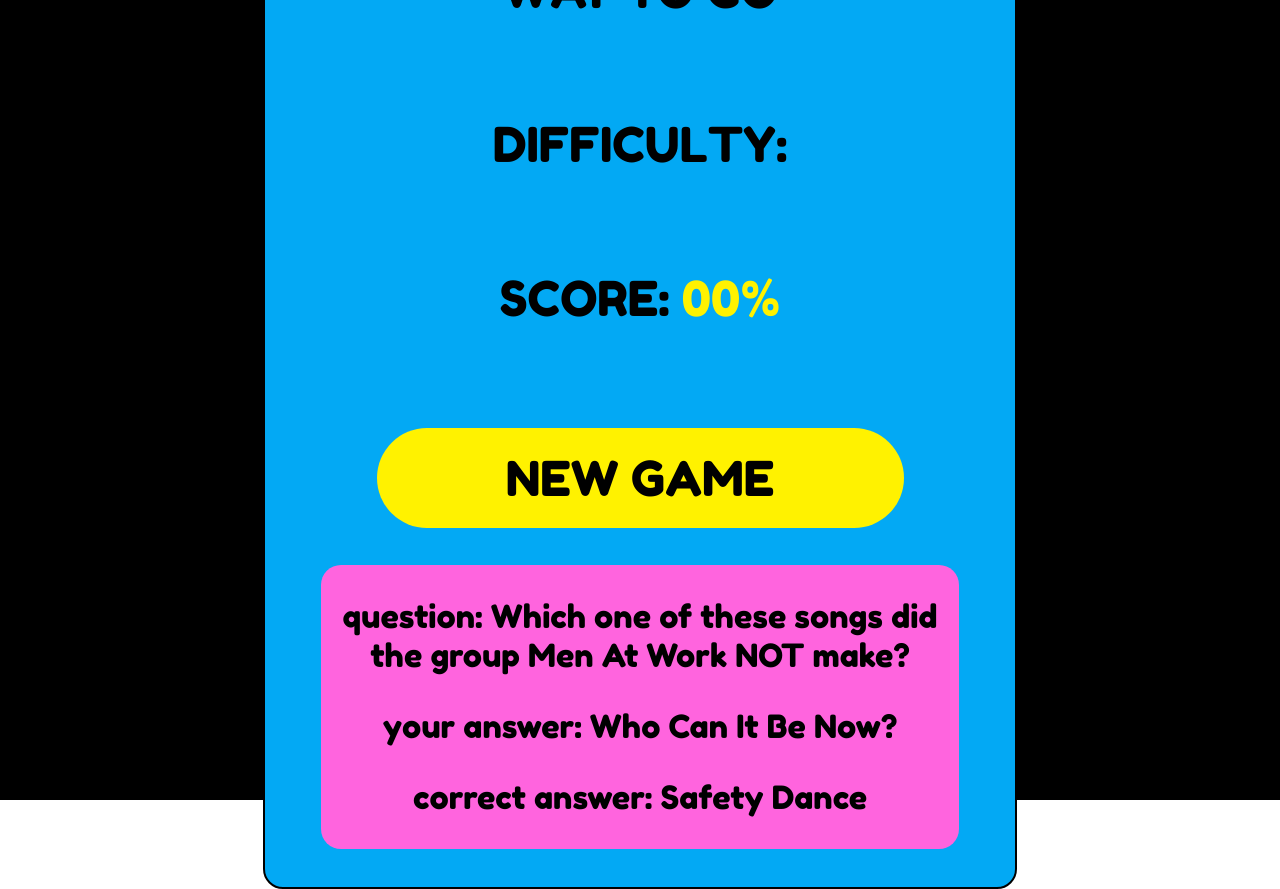
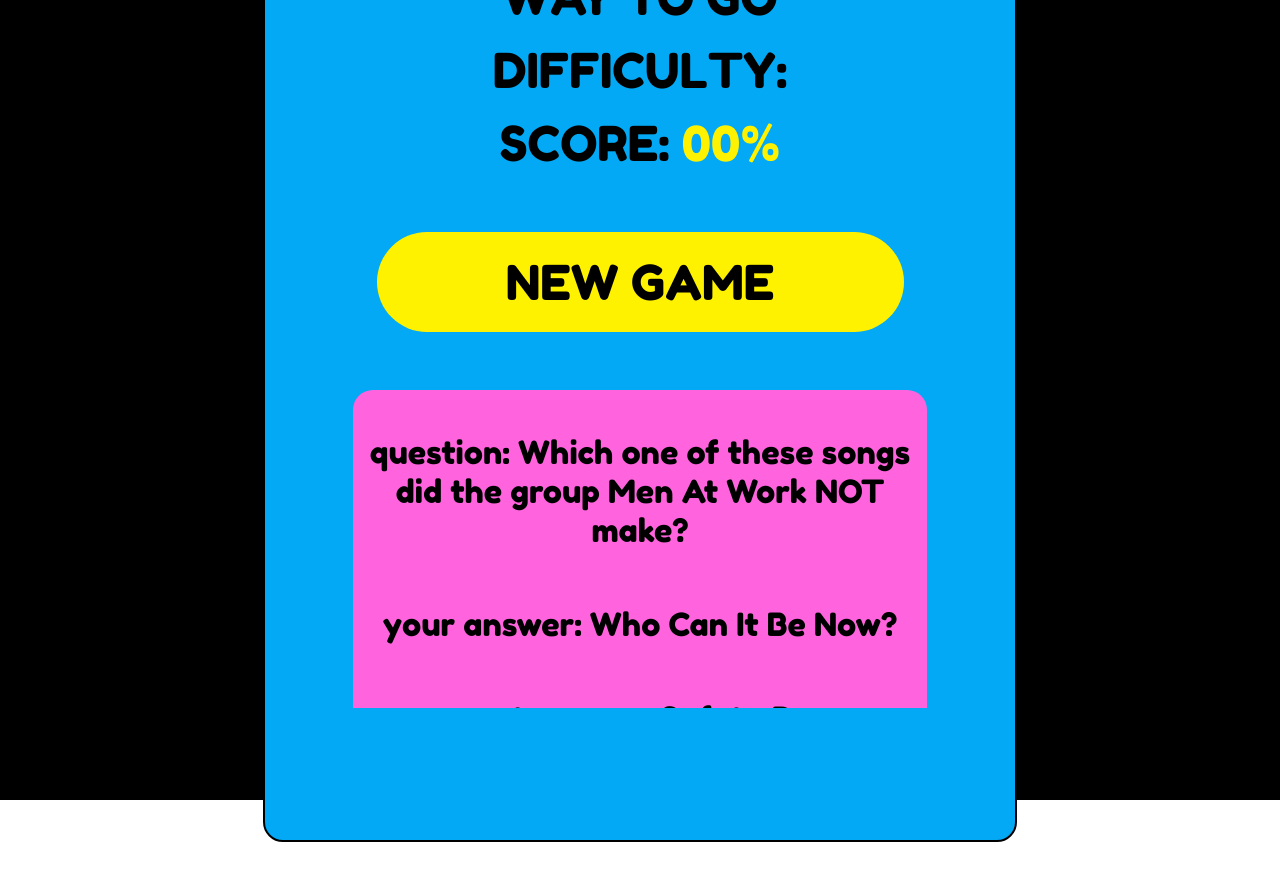
Before and after one commit to ZaneMeroff/mtv_music_trivia, a React (Create React App) app: page /result in a window 1280 px wide. After the commit the page ends 842 px from the top, so only its background shows below. Built offline with nearby package versions, Linux system fonts and the light colour scheme.

Commit message:
Refactor style for missed questions

```diff
--- a/src/Containers/Result/Result.css
+++ b/src/Containers/Result/Result.css
@@ -3,12 +3,13 @@
   flex-direction: column;
   align-items: center;
   justify-content: center;
-  height: 100%;
+  height: 85%;
 }
 
 .result-text{
   font-size: 300%;
   text-transform: uppercase;
+  margin: 1%;
 }
 
 .new-game-button {
@@ -34,7 +35,10 @@
   display: flex;
   flex-direction: column;
   align-items: center;
+  overflow: hidden;
   overflow-y: scroll;
+  height: 50%;
+  padding: 5%;
 }
 
 .missed-question-container {
@@ -42,10 +46,15 @@
   width: 85%;
   background-color: #ff64de;
   border-radius: 20px;
-  margin: 5%;
+  margin: 3%;
 }
 
 .missed-question-text {
   font-size: 200%;
   text-align: center;
+  padding: 2%;
 }
+
+.missed-question-data {
+  color: #fff200;
+}
```
